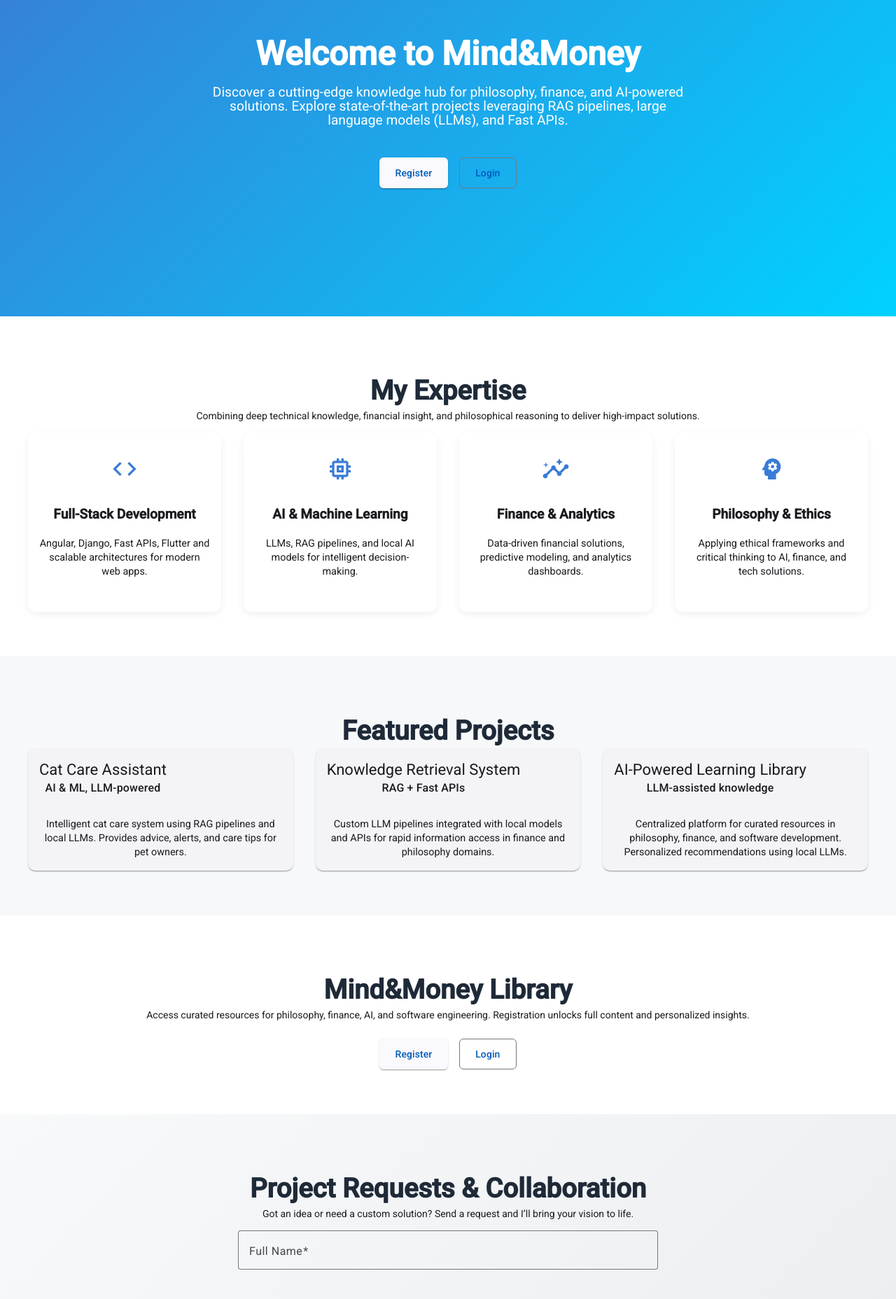
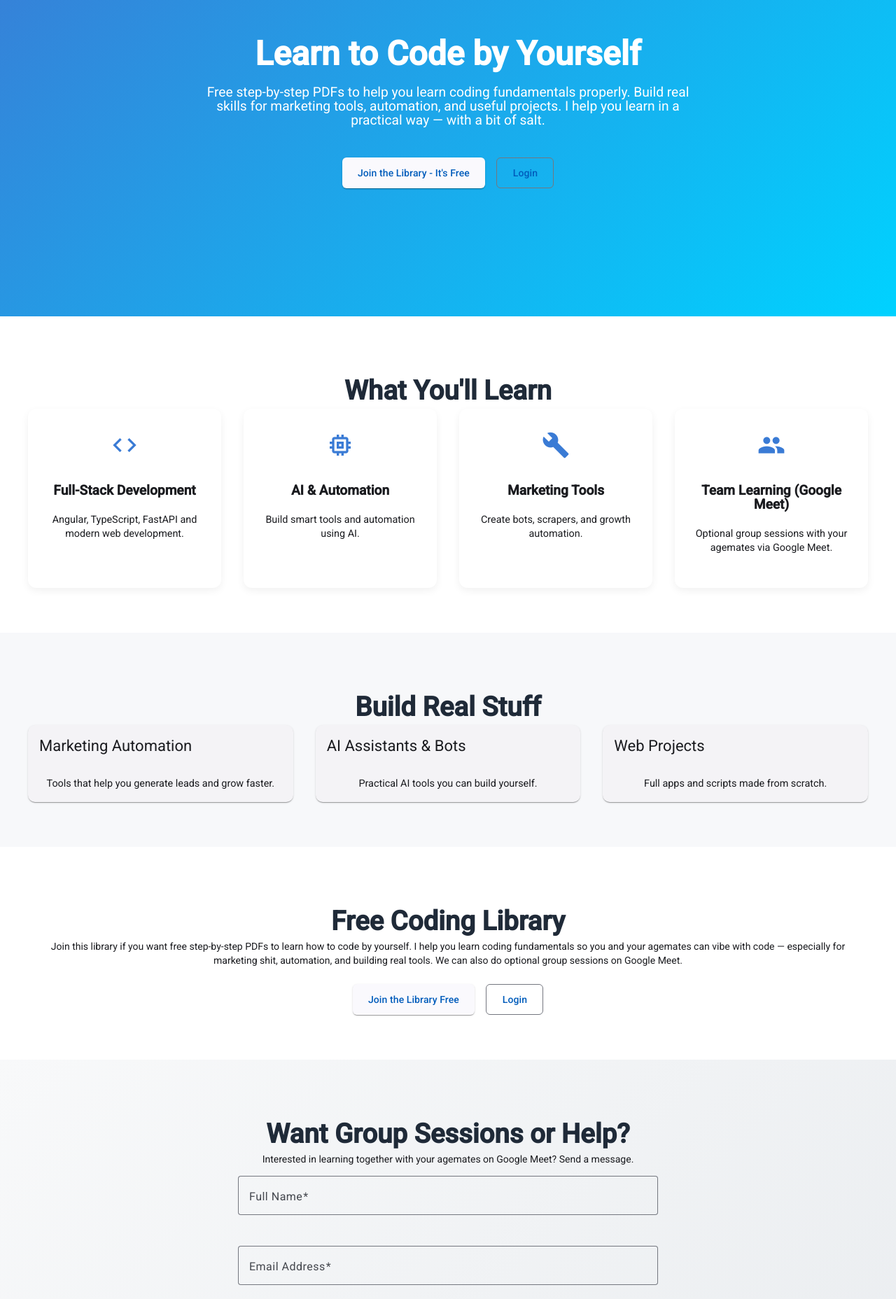
Before and after one commit to TUM17124/FullStack-Online-Library-, an Angular app in the folder FrontEnd/library-frontend/: page /dashboard in a window 1280 px wide. Shown: the part 220-2076 px from the top of the page at 70% size. Built offline with nearby package versions, Linux system fonts and the light colour scheme.

Commit message:
changes 2

```diff
--- a/FrontEnd/library-frontend/src/app/components/dashboard/dashboard.html
+++ b/FrontEnd/library-frontend/src/app/components/dashboard/dashboard.html
@@ -5,13 +5,14 @@
   <!-- HERO SECTION -->
   <section class="hero">
     <div class="container hero-content">
-      <h1>Welcome to Mind&Money</h1>
+      <h1>Learn to Code by Yourself</h1>
       <p>
-        Discover a cutting-edge knowledge hub for philosophy, finance, and AI-powered solutions.
-        Explore state-of-the-art projects leveraging RAG pipelines, large language models (LLMs), and Fast APIs.
+        Free step-by-step PDFs to help you learn coding fundamentals properly.
+        Build real skills for marketing tools, automation, and useful projects.
+        I help you learn in a practical way — with a bit of salt.
       </p>
       <div class="buttons">
-        <button mat-raised-button color="primary" routerLink="/register">Register</button>
+        <button mat-raised-button color="primary" routerLink="/register">Join the Library - It's Free</button>
         <button mat-stroked-button color="accent" routerLink="/login">Login</button>
       </div>
     </div>
@@ -20,76 +21,64 @@
   <!-- SKILLS SECTION -->
   <section class="skills">
     <div class="container">
-      <h2>My Expertise</h2>
-      <p>
-        Combining deep technical knowledge, financial insight, and philosophical reasoning to deliver high-impact solutions.
-      </p>
+      <h2>What You'll Learn</h2>
       <div class="skills-grid">
         <mat-card class="skill-card">
           <mat-icon>code</mat-icon>
           <h3>Full-Stack Development</h3>
-          <p>Angular, Django, Fast APIs, Flutter and scalable architectures for modern web apps.</p>
+          <p>Angular, TypeScript, FastAPI and modern web development.</p>
         </mat-card>
 
         <mat-card class="skill-card">
           <mat-icon>memory</mat-icon>
-          <h3>AI & Machine Learning</h3>
-          <p>LLMs, RAG pipelines, and local AI models for intelligent decision-making.</p>
+          <h3>AI & Automation</h3>
+          <p>Build smart tools and automation using AI.</p>
         </mat-card>
 
         <mat-card class="skill-card">
-          <mat-icon>insights</mat-icon>
-          <h3>Finance & Analytics</h3>
-          <p>Data-driven financial solutions, predictive modeling, and analytics dashboards.</p>
+          <mat-icon>build</mat-icon>
+          <h3>Marketing Tools</h3>
+          <p>Create bots, scrapers, and growth automation.</p>
         </mat-card>
 
         <mat-card class="skill-card">
-          <mat-icon>psychology</mat-icon>
-          <h3>Philosophy & Ethics</h3>
-          <p>Applying ethical frameworks and critical thinking to AI, finance, and tech solutions.</p>
+          <mat-icon>group</mat-icon>
+          <h3>Team Learning (Google Meet)</h3>
+          <p>Optional group sessions with your agemates via Google Meet.</p>
         </mat-card>
       </div>
     </div>
   </section>
 
-  <!-- PROJECTS / SERVICES SECTION -->
+  <!-- PROJECTS SECTION -->
   <section class="projects">
     <div class="container">
-      <h2>Featured Projects</h2>
+      <h2>Build Real Stuff</h2>
       <div class="projects-grid">
         <mat-card class="project-card">
           <mat-card-header>
-            <mat-card-title>Cat Care Assistant</mat-card-title>
-            <mat-card-subtitle>AI & ML, LLM-powered</mat-card-subtitle>
+            <mat-card-title>Marketing Automation</mat-card-title>
           </mat-card-header>
           <mat-card-content>
-            <p>
-              Intelligent cat care system using RAG pipelines and local LLMs. Provides advice, alerts, and care tips for pet owners.
-            </p>
+            <p>Tools that help you generate leads and grow faster.</p>
           </mat-card-content>
         </mat-card>
 
         <mat-card class="project-card">
           <mat-card-header>
-            <mat-card-title>Knowledge Retrieval System</mat-card-title>
-            <mat-card-subtitle>RAG + Fast APIs</mat-card-subtitle>
+            <mat-card-title>AI Assistants & Bots</mat-card-title>
           </mat-card-header>
           <mat-card-content>
-            <p>
-              Custom LLM pipelines integrated with local models and APIs for rapid information access in finance and philosophy domains.
-            </p>
+            <p>Practical AI tools you can build yourself.</p>
           </mat-card-content>
         </mat-card>
 
         <mat-card class="project-card">
           <mat-card-header>
-            <mat-card-title>AI-Powered Learning Library</mat-card-title>
-            <mat-card-subtitle>LLM-assisted knowledge</mat-card-subtitle>
+            <mat-card-title>Web Projects</mat-card-title>
           </mat-card-header>
           <mat-card-content>
-            <p>
-              Centralized platform for curated resources in philosophy, finance, and software development. Personalized recommendations using local LLMs.
-            </p>
+            <p>Full apps and scripts made from scratch.</p>
           </mat-card-content>
         </mat-card>
       </div>
@@ -99,13 +88,14 @@
   <!-- LIBRARY SECTION -->
   <section class="library">
     <div class="container">
-      <h2>Mind&Money Library</h2>
+      <h2>Free Coding Library</h2>
       <p>
-        Access curated resources for philosophy, finance, AI, and software engineering.
-        Registration unlocks full content and personalized insights.
+        Join this library if you want free step-by-step PDFs to learn how to code by yourself.
+        I help you learn coding fundamentals so you and your agemates can vibe with code — especially for marketing shit, automation, and building real tools.
+        We can also do optional group sessions on Google Meet.
       </p>
       <div class="buttons">
-        <button mat-raised-button color="primary" routerLink="/register">Register</button>
+        <button mat-raised-button color="primary" routerLink="/register">Join the Library Free</button>
         <button mat-stroked-button color="accent" routerLink="/login">Login</button>
       </div>
     </div>
@@ -114,10 +104,8 @@
   <!-- CONTACT SECTION -->
   <section id="contact" class="contact">
     <div class="container">
-      <h2>Project Requests & Collaboration</h2>
-      <p>
-        Got an idea or need a custom solution? Send a request and I’ll bring your vision to life.
-      </p>
+      <h2>Want Group Sessions or Help?</h2>
+      <p>Interested in learning together with your agemates on Google Meet? Send a message.</p>
       <form target="_blank" action="https://formsubmit.co/532995f2725a8c447f38569d1fcee84a" method="POST">
         <mat-form-field appearance="outline">
           <mat-label>Full Name</mat-label>
@@ -130,11 +118,11 @@
         </mat-form-field>
 
         <mat-form-field appearance="outline">
-          <mat-label>Describe your project</mat-label>
+          <mat-label>Your message (idea, team session request, etc)</mat-label>
           <textarea matInput name="message" rows="6" required></textarea>
         </mat-form-field>
 
-        <button mat-raised-button color="primary" type="submit">Send Request</button>
+        <button mat-raised-button color="primary" type="submit">Send Message</button>
       </form>
     </div>
   </section>
@@ -142,7 +130,7 @@
   <!-- FOOTER -->
   <footer class="footer">
     <div class="container">
-      <p>© 2026 Mand&Money - Philosophy, Finance & AI Engineering</p>
+      <p>© 2026 Free Coding Library</p>
     </div>
   </footer>
 
```
